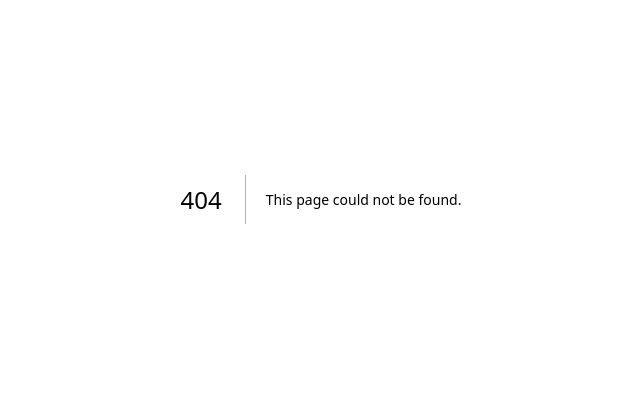
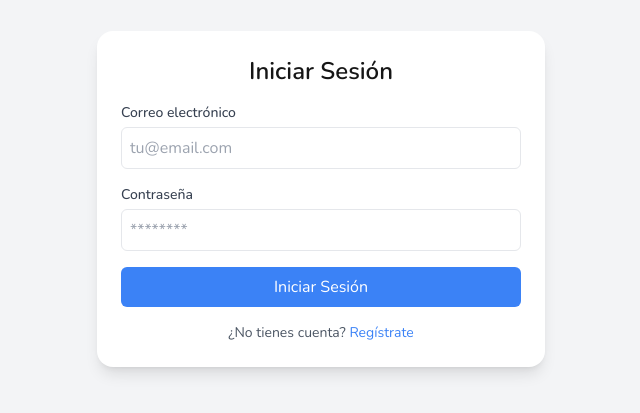
Before and after one commit to agrop1/agrop1, a Next.js app: page /login in a window 1280 px wide. Before the commit this address had no page. Shown: the part 201-614 px from the top of the page, without its empty margins (319-959 px from the left). Built offline with nearby package versions, Linux system fonts and the light colour scheme.

Commit message:
add login page component with email and password fields

```diff
--- /dev/null
+++ b/app/login/page.tsx
@@ -0,0 +1,62 @@
+"use client";
+import { useState } from "react";
+
+export default function LoginPage() {
+  const [email, setEmail] = useState("");
+  const [password, setPassword] = useState("");
+
+  const handleSubmit = (e: React.FormEvent) => {
+    e.preventDefault();
+    console.log("Email:", email, "Password:", password);
+  };
+
+  return (
+    <div className="flex h-screen items-center justify-center bg-gray-100">
+      <div className="w-full max-w-md bg-white p-6 rounded-2xl shadow-lg">
+        <h2 className="text-2xl font-semibold text-center mb-4">
+          Iniciar Sesión
+        </h2>
+        <form onSubmit={handleSubmit} className="space-y-4">
+          <div>
+            <label className="block text-sm font-medium text-gray-700">
+              Correo electrónico
+            </label>
+            <input
+              type="email"
+              className="w-full mt-1 p-2 border rounded-md focus:ring-2 focus:ring-blue-500 focus:outline-none"
+              placeholder="tu@email.com"
+              value={email}
+              onChange={(e) => setEmail(e.target.value)}
+              required
+            />
+          </div>
+          <div>
+            <label className="block text-sm font-medium text-gray-700">
+              Contraseña
+            </label>
+            <input
+              type="password"
+              className="w-full mt-1 p-2 border rounded-md focus:ring-2 focus:ring-blue-500 focus:outline-none"
+              placeholder="********"
+              value={password}
+              onChange={(e) => setPassword(e.target.value)}
+              required
+            />
+          </div>
+          <button
+            type="submit"
+            className="w-full bg-blue-500 text-white p-2 rounded-md hover:bg-blue-600 transition"
+          >
+            Iniciar Sesión
+          </button>
+        </form>
+        <p className="mt-4 text-sm text-center text-gray-600">
+          ¿No tienes cuenta?{" "}
+          <a href="#" className="text-blue-500">
+            Regístrate
+          </a>
+        </p>
+      </div>
+    </div>
+  );
+}
```
